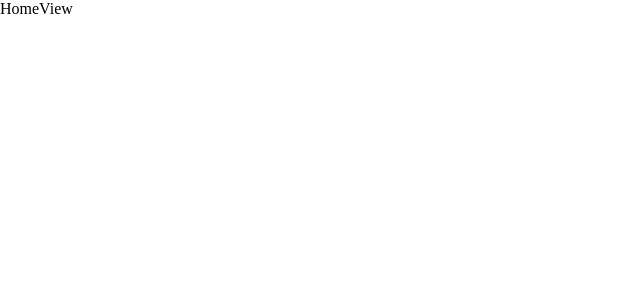
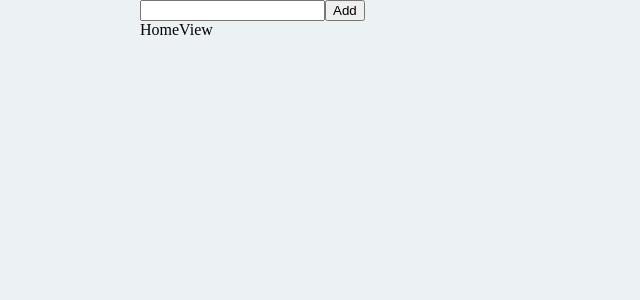
Before and after one commit to aXenDeveloper/react-players-stats, a React (Create React App) app: page / in a window 1280 px wide. Shown: the top 300 px of the page, without its empty margins (0-640 px from the left). Built offline with nearby package versions, Linux system fonts and the light colour scheme.

Commit message:
Install uuid, add form

```diff
--- a/package.json
+++ b/package.json
@@ -6,6 +6,7 @@
     "react": "^17.0.2",
     "react-dom": "^17.0.2",
     "react-scripts": "4.0.3",
+    "uuid": "^8.3.2",
     "web-vitals": "^1.1.2"
   },
   "scripts": {
@@ -36,6 +37,7 @@
     "@types/node": "^15.6.1",
     "@types/react": "^17.0.8",
     "@types/react-dom": "^17.0.5",
+    "@types/uuid": "^8.3.0",
     "sass": "^1.34.0",
     "typescript": "^4.3.2"
   }
--- /dev/null
+++ b/src/components/Form/Form.tsx
@@ -0,0 +1,37 @@
+import { ChangeEvent, FC, FormEvent, useState } from 'react';
+import { v4 as uuidv4 } from 'uuid';
+import { FormType } from './FormTypes';
+
+const Form: FC<FormType> = ({ playersList, setPlayersList }) => {
+  const [inputValue, setInputValue] = useState('');
+
+  const handleInput = (e: ChangeEvent<HTMLInputElement>) => {
+    setInputValue(e.target.value);
+  };
+
+  const handleSubmit = (e: FormEvent<HTMLFormElement>) => {
+    e.preventDefault();
+    console.log('Working!');
+
+    setPlayersList([
+      ...playersList,
+      {
+        id: uuidv4(),
+        name: inputValue,
+        points: 0
+      }
+    ]);
+  };
+
+  return (
+    <form onSubmit={handleSubmit}>
+      <label>
+        <input type="text" onChange={handleInput} value={inputValue} />
+      </label>
+
+      <button type="submit">Add</button>
+    </form>
+  );
+};
+
+export default Form;
--- /dev/null
+++ b/src/components/Form/FormTypes.ts
@@ -0,0 +1,6 @@
+import { playerListType } from '../../globalTypes';
+
+export type FormType = {
+  playersList: playerListType[];
+  setPlayersList(e: playerListType[]): void;
+};
--- /dev/null
+++ b/src/globalStyle.scss
@@ -0,0 +1,31 @@
+:root {
+    --sp-0: 0px;
+    --sp-1: 4px;
+    --sp-2: 8px;
+    --sp-3: 12px;
+    --sp-4: 16px;
+    --sp-5: 20px;
+    --sp-6: 24px;
+    --sp-7: 32px;
+    --sp-8: 40px;
+    --sp-9: 48px;
+    --sp-10: 64px;
+    --width-container: 1000px;
+    --background-body: #ecf2f4;
+}
+
+html {
+    font-size: 62.5%;
+}
+
+body {
+    margin: 0;
+    font-size: 1.6rem;
+    background-color: var(--background-body);
+}
+
+.container {
+    max-width: var(--width-container);
+    padding: 0 1.5rem;
+    margin: 0 auto;
+}
--- /dev/null
+++ b/src/globalTypes.ts
@@ -0,0 +1,5 @@
+export type playerListType = {
+  id: string;
+  name: string;
+  points: number;
+};
--- a/src/index.tsx
+++ b/src/index.tsx
@@ -1,7 +1,7 @@
 import React from 'react';
 import ReactDOM from 'react-dom';
 import reportWebVitals from './reportWebVitals';
-import './styles/global.scss';
+import './globalStyle.scss';
 import HomeView from './views/HomeView';
 
 ReactDOM.render(
--- a/src/styles/global.scss
+++ /dev/null
@@ -1,3 +0,0 @@
-body {
-    margin: 0;
-}
--- a/src/views/HomeView.tsx
+++ b/src/views/HomeView.tsx
@@ -1,3 +1,22 @@
-const HomeView = () => <div>HomeView</div>;
+import { useState } from 'react';
+import Form from '../components/Form/Form';
+import { playerListType } from '../globalTypes';
+
+const HomeView = () => {
+  const [playersList, setPlayersList] = useState<playerListType[]>([]);
+
+  return (
+    <div className="container">
+      <Form playersList={playersList} setPlayersList={setPlayersList} />
+      <div>HomeView</div>
+
+      <ul>
+        {playersList.map(el => (
+          <li key={el.id}>{el.name}</li>
+        ))}
+      </ul>
+    </div>
+  );
+};
 
 export default HomeView;
```
Also changed, not shown: 2 other files (tests, documents, lock files or other folders).
